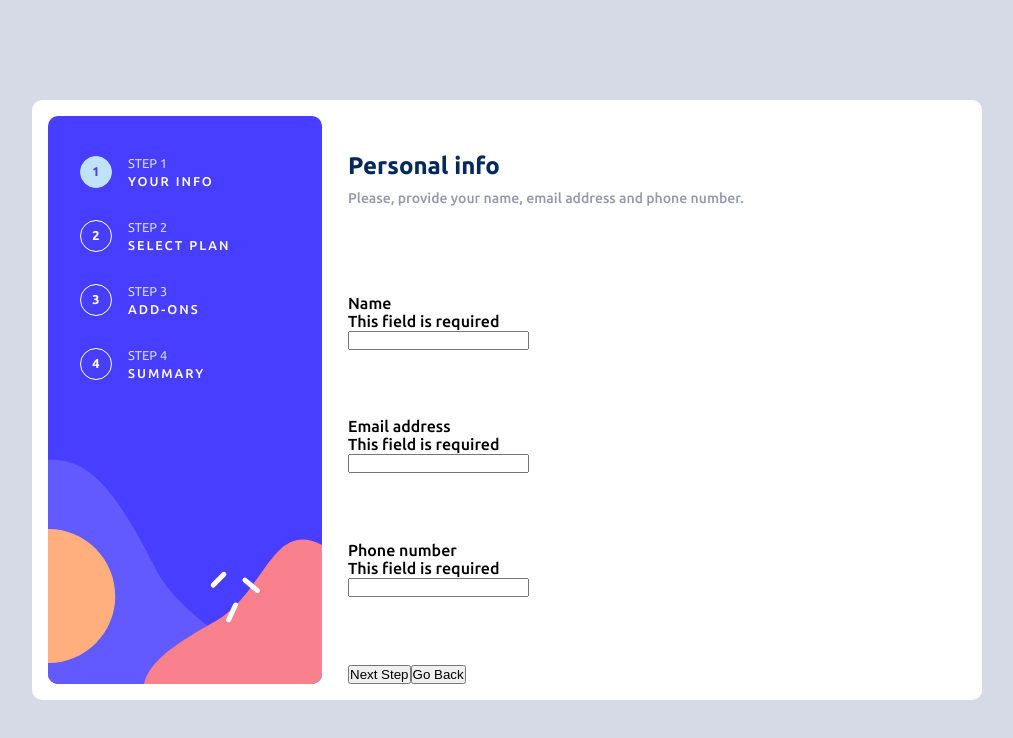
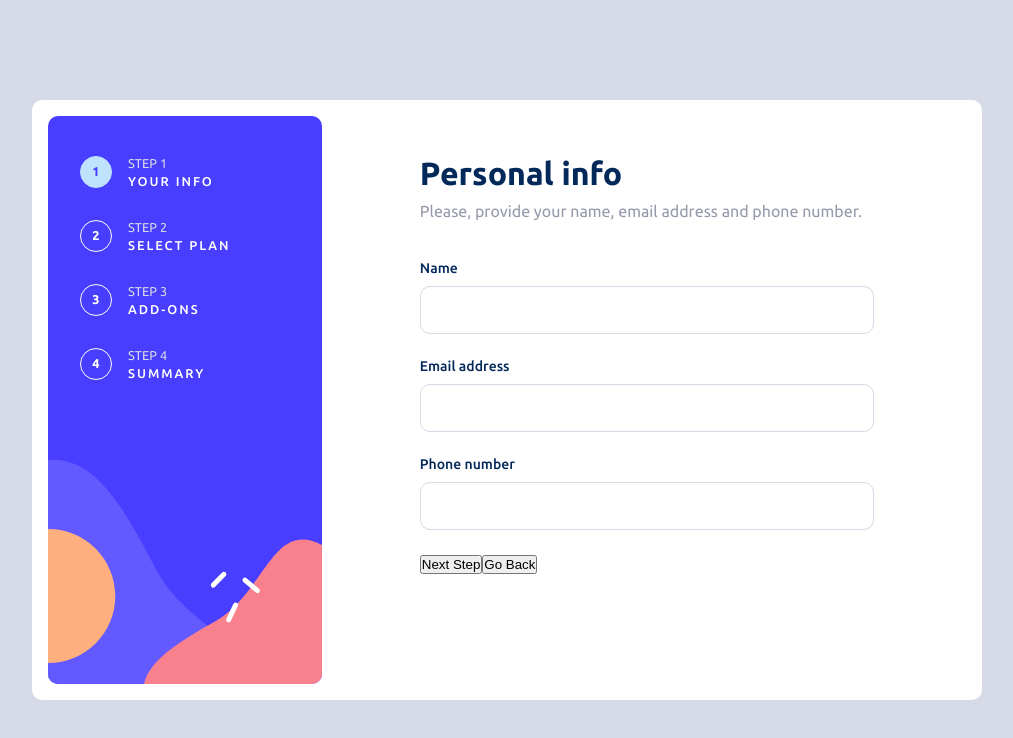
Before and after one commit to Volkus80/FormPet, a React (Create React App) app: page / in a window 1280 px wide. Shown: the top 738 px of the page, without its empty margins (133-1146 px from the left). Built offline with nearby package versions, Linux system fonts and the light colour scheme.

Commit message:
main panel first step

```diff
--- a/src/components/InputBlock/InputBlock.jsx
+++ b/src/components/InputBlock/InputBlock.jsx
@@ -1,14 +1,19 @@
-const errorMessage = "This field is required";
-function InputBlock({label}) {
-    return (
-        <div inputblock>
-            <div className="inputblock_header">
-                <p className="inputblock_header_label">{label}</p>
-                <p className="inputblock_header_errorMessage">{errorMessage}</p>
-            </div>
-            <input type="text" className="inputblock_input"/>
-        </div>
-    )
+import s from "./InputBlock.module.scss";
+import cn from "classnames";
+import bind from "classnames/bind";
+const cx = bind.bind(s);
+
+function InputBlock({ label, error = false }) {
+  const errorMessage = "This field is required";
+  return (
+    <div className={s.inputblock}>
+      <div className={s.inputblock_header}>
+        <p className={s.inputblock_header_label}>{label}</p>
+        <p className={s.inputblock_header_errorMessage}>{errorMessage}</p>
+      </div>
+      <input type="text" className={s.inputblock_input} />
+    </div>
+  );
 }
 
-export {InputBlock};
+export { InputBlock };
--- /dev/null
+++ b/src/components/InputBlock/InputBlock.module.scss
@@ -0,0 +1,44 @@
+@use '../../index.scss';
+
+.inputblock {
+    display: flex;
+    flex-direction: column;
+    align-items: stretch;
+    margin-bottom: 1.5rem;
+
+    &_header {
+        display: flex;
+        justify-content: space-between;
+        align-items: flex-start;
+        font-size: 14px;
+        margin-bottom: 10px;
+
+        &_label {
+            color: index.$marine-blue;
+        }
+        &_errorMessage {
+            color: hsl(0, 100%, 50%);
+            display: none;
+
+            & error {
+                display: block;
+            }
+        }
+
+    }
+
+    &_input {
+        outline: none;
+        height: 3rem;
+        border: solid 1px index.$light-gray;
+        border-radius: 10px;
+        color: index.$marine-blue;
+        font-size: 1rem;
+        font-weight: 700;
+        padding: 0 1rem;
+
+        &:focus {
+            border-color: index.$marine-blue;
+        }
+    }
+}
--- a/src/components/MainPanel/MainPanel.jsx
+++ b/src/components/MainPanel/MainPanel.jsx
@@ -1,25 +1,23 @@
-import { panelText } from "../../data/panelText"
+import { panelText } from "../../data/panelText";
 import { InputBlock } from "../InputBlock/InputBlock";
 import { ButtonBlock } from "../ButtonsBlock/ButtonBlock";
+import { MainPanelBody } from "../MainPanelBody/MainPanelBody";
 import cn from "classnames";
 import bind from "classnames/bind";
 import s from "./MainPanel.module.scss";
 
 const cx = bind.bind(s);
-function MainPanel({active=1}) {
+function MainPanel({ active = 1 }) {
   return (
     <div className={s.panel}>
       <div className={s.panel_header}>
         <p className={s.panel_header_head}>{panelText[active].header}</p>
         <p className={s.panel_header_description}>{panelText[active].text}</p>
       </div>
-            <InputBlock label={"Name"} />
-            <InputBlock label={"Email address"} />
-            <InputBlock label={"Phone number"} />
+      <MainPanelBody active={active} />
       <ButtonBlock />
     </div>
-    )
-
+  );
 }
 
-export {MainPanel};
+export { MainPanel };
--- a/src/components/MainPanel/MainPanel.module.scss
+++ b/src/components/MainPanel/MainPanel.module.scss
@@ -1,31 +1,35 @@
 @use '../../index.scss';
+
 .panel{
     height: 100%;
     flex: 1 1 auto;
     display: flex;
     flex-direction: column;
     align-items: stretch;
-    justify-content: space-between;
+    justify-content: flex-start;
+    margin: 0 10%;
 
     &_header {
         display: flex;
         justify-content: space-between;
         flex-direction: column;
-        margin: 20px 0;
+        margin: 1.8rem 0 2.5rem;
 
 
         &_head {
-            font-size: 1.5rem;
+            font-size: 2rem;
             font-weight: 700;
             color: index.$marine-blue;
-            margin-top: 1rem;
+            margin-top: 10px;
         }
 
         &_description {
-            font-size: 14px;
+            font-size: 1rem;
             margin-top: 10px;
             color: index.$neutral-cool-gray;
             text-align: justify;
+            letter-spacing:0cap;
+            font-weight: 100;
         }
     }
 }
--- /dev/null
+++ b/src/components/MainPanelBody/MainPanelBody.jsx
@@ -0,0 +1,12 @@
+import { PersonalInfo } from "../PersonalInfo/PersonalInfo";
+
+function MainPanelBody({ active }) {
+  switch (active) {
+    case 1:
+      return <PersonalInfo />;
+    default:
+      return <></>;
+  }
+}
+
+export { MainPanelBody };
--- /dev/null
+++ b/src/components/PersonalInfo/PersonalInfo.jsx
@@ -0,0 +1,14 @@
+import s from "./PersonalInfo.module.scss";
+import { InputBlock } from "../InputBlock/InputBlock";
+
+function PersonalInfo() {
+  return (
+    <div className={s.container}>
+      <InputBlock label={"Name"} />
+      <InputBlock label={"Email address"} />
+      <InputBlock label={"Phone number"} />
+    </div>
+  );
+}
+
+export { PersonalInfo };
--- /dev/null
+++ b/src/components/PersonalInfo/PersonalInfo.module.scss
@@ -0,0 +1,6 @@
+.container {
+    display: flex;
+    flex-direction: column;
+    align-items: stretch;
+    justify-content: flex-start;
+}
--- a/src/components/StageBoard/StagesBoard.module.scss
+++ b/src/components/StageBoard/StagesBoard.module.scss
@@ -1,6 +1,6 @@
 .board {
     height: 568px;
-    width: 300px;
+    width: 280px;
     // margin: 10px;
     background-image: url('../../images/bg-sidebar-desktop.svg');
     background-size: contain;
```
Lines whose indentation alone changed are shown as unchanged.
